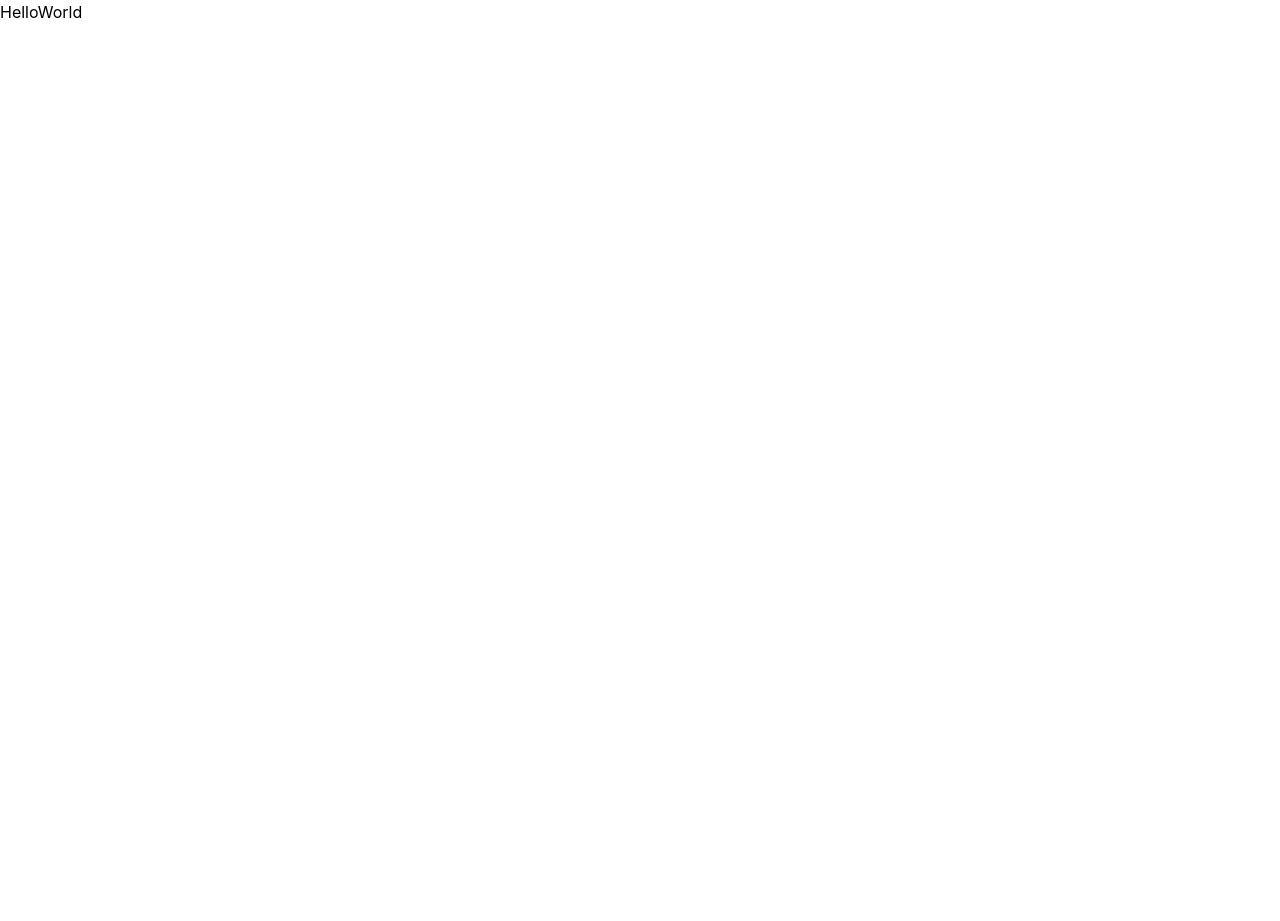
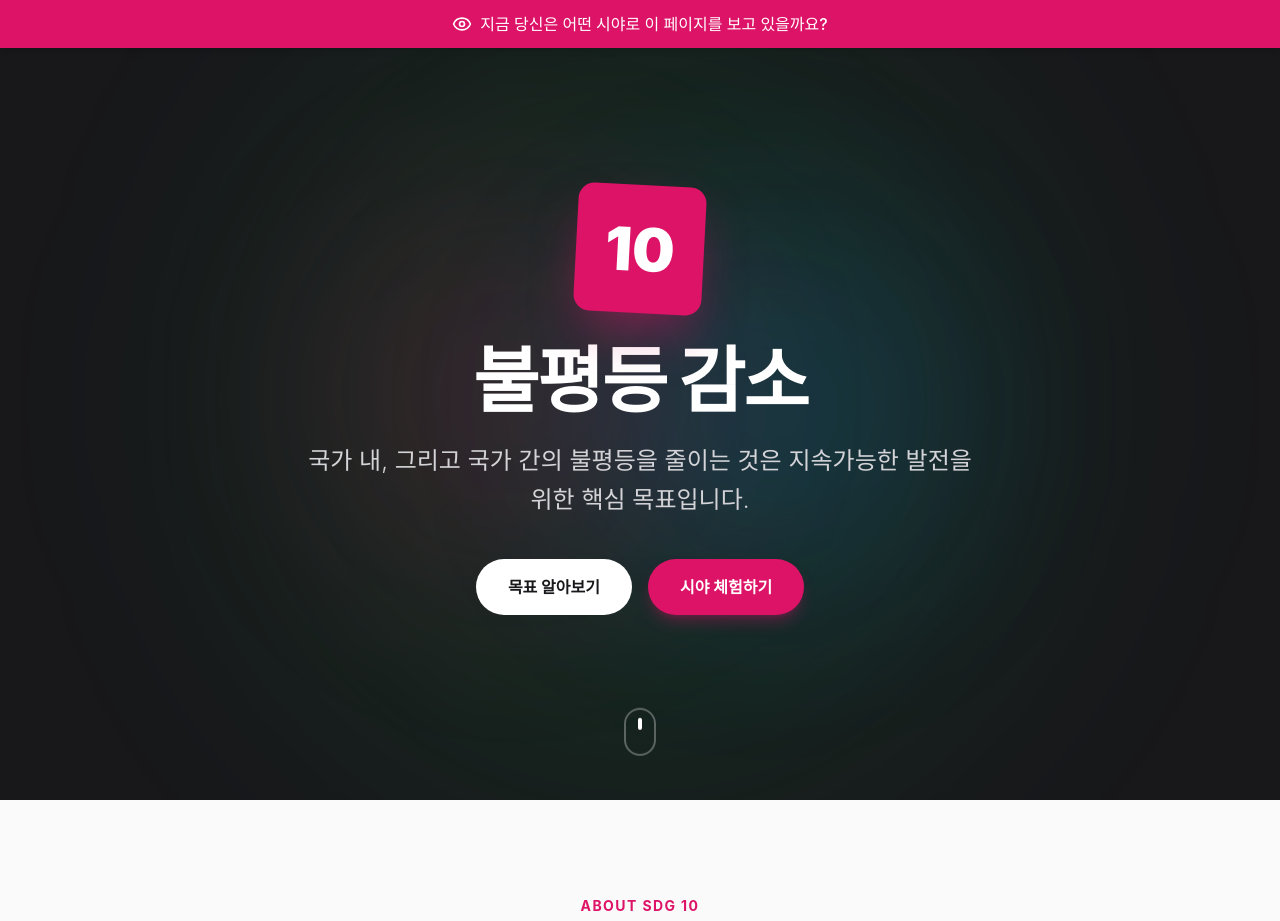
Before and after one commit to DSM-Coloring/Coloring, a Next.js app: page / in a window 1280 px wide. Shown: the top 921 px of the page. Before the commit the page ends 800 px from the top, so only its background shows below. Built offline with nearby package versions, Linux system fonts and the light colour scheme.

Commit message:
feat :: home page

```diff
--- a/app/page.tsx
+++ b/app/page.tsx
@@ -1,3 +1,19 @@
+import { InteractiveSection } from "./features/filter/ui/InteractiveSection"
+import { AboutSection } from "./features/home/ui/AboutSection"
+import { CallToAction } from "./features/home/ui/CallToAction"
+import { ColorBlindnessSection } from "./features/home/ui/ColorBlindnessSection"
+import { Footer } from "./features/home/ui/Footer"
+import { HeroSection } from "./features/home/ui/HeroSection"
+
 export default function Home() {
-    return <div>HelloWorld</div>
+    return (
+        <main className="w-full min-h-screen bg-zinc-50">
+            <HeroSection />
+            <AboutSection />
+            <ColorBlindnessSection />
+            <InteractiveSection />
+            <CallToAction />
+            <Footer />
+        </main>
+    )
 }
```
